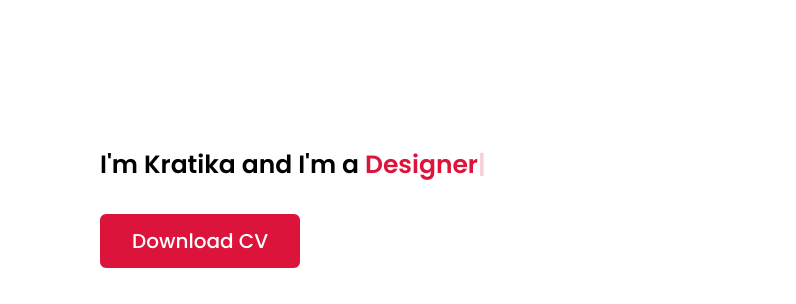
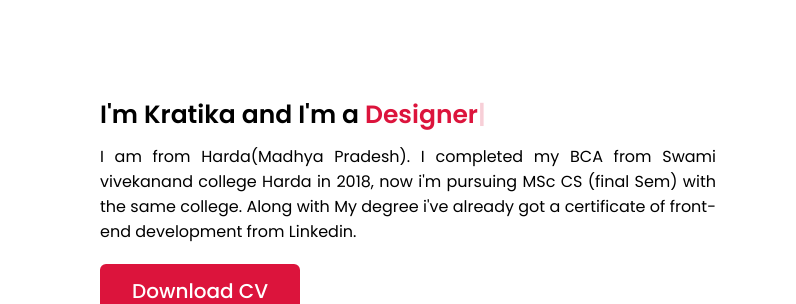
Before and after one commit to kratmi-24/Portfolio, a plain HTML site: page index.html in a window 1280 px wide. Shown: the part 1023-1327 px from the top of the page, 484-1280 px from the left. Drawn offline with nearby package versions, Linux system fonts and the light colour scheme.

Commit message:
Update index.html

```diff
--- a/index.html
+++ b/index.html
@@ -55,7 +55,7 @@
                 </div>
                 <div class="column right">
                     <div class="text">I'm Kratika and I'm a <span class="typing-2"></span></div>
-                    <pI am from Harda(Madhya Pradesh). I completed my BCA from Swami vivekanand college Harda in 2018, now i'm pursuing MSc CS (final Sem) with the same college. Along with My degree i've already got a certificate of front-end development from Linkedin.</p>
+                    <p>I am from Harda(Madhya Pradesh). I completed my BCA from Swami vivekanand college Harda in 2018, now i'm pursuing MSc CS (final Sem) with the same college. Along with My degree i've already got a certificate of front-end development from Linkedin.</p>
                     <a href="#">Download CV</a>
                 </div>
             </div>
```
